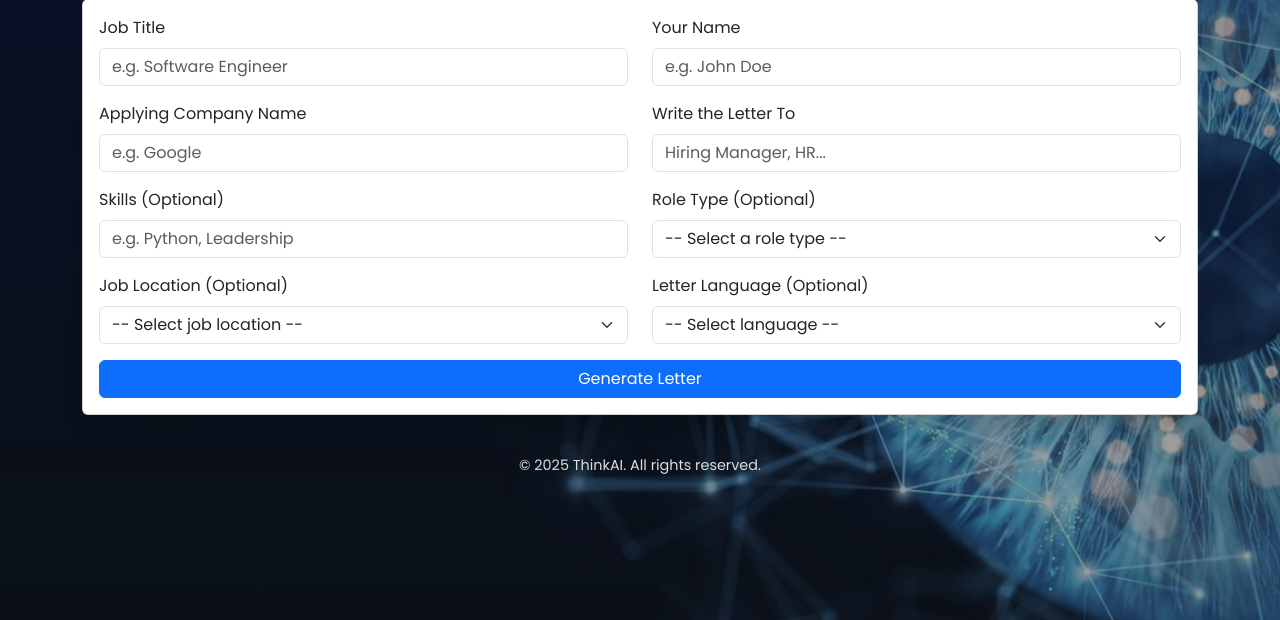
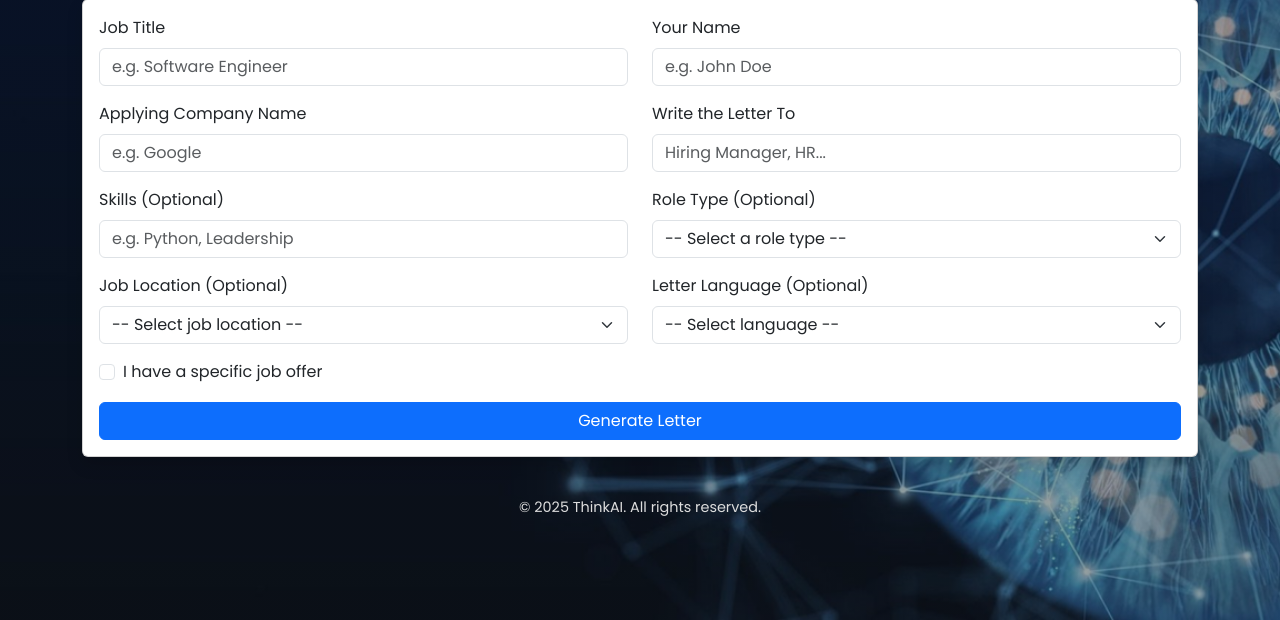
Before and after one commit to Mazine3/ThinkAI2, a Flask app: template templates/motivation_letter.html in a window 1280 px wide. Shown: the part 180-800 px from the top of the page. Run offline with Flask 3, Linux system fonts and the light colour scheme; the template is opened without the code that fills it, so the values that code supplies are empty.

Commit message:
Update motivation_letter.html

```diff
--- a/templates/motivation_letter.html
+++ b/templates/motivation_letter.html
@@ -74,6 +74,22 @@
             </div>
           </div>
 
+          <!-- Specific Job Offer (NEW HTML ADDED HERE) -->
+          <div class="row">
+            <div class="col-12 mb-3">
+              <div class="form-check">
+                <input type="checkbox" class="form-check-input" id="hasOffer" name="hasOffer">
+                <label class="form-check-label" for="hasOffer">I have a specific job offer</label>
+              </div>
+            </div>
+          </div>
+          <div class="row d-none" id="offerDescriptionDiv">
+            <div class="col-12 mb-3">
+              <label for="offerDescription" class="form-label">Job Offer Description</label>
+              <textarea class="form-control" id="offerDescription" name="offerDescription" rows="4" placeholder="Enter the details of the job offer here..." disabled></textarea>
+            </div>
+          </div>
+
           <!-- Submit Button -->
           <button type="submit" class="btn btn-primary w-100">Generate Letter</button>
         </form>
@@ -107,7 +123,6 @@
     </div>
   </div>
 </div>
-
 
 <script>
   // 1. Generate the letter (first POST)
@@ -168,5 +183,18 @@
     })
     .catch(error => console.error("Error:", error));
   });
+
+  // 4. New handler for specific job offer checkbox (NEW JAVASCRIPT ADDED HERE)
+  document.getElementById("hasOffer").addEventListener("change", function() {
+    const offerDiv = document.getElementById("offerDescriptionDiv");
+    const offerTextArea = document.getElementById("offerDescription");
+    if (this.checked) {
+      offerDiv.classList.remove("d-none");
+      offerTextArea.disabled = false;
+    } else {
+      offerDiv.classList.add("d-none");
+      offerTextArea.disabled = true;
+    }
+  });
 </script>
 {% endblock %}
```
